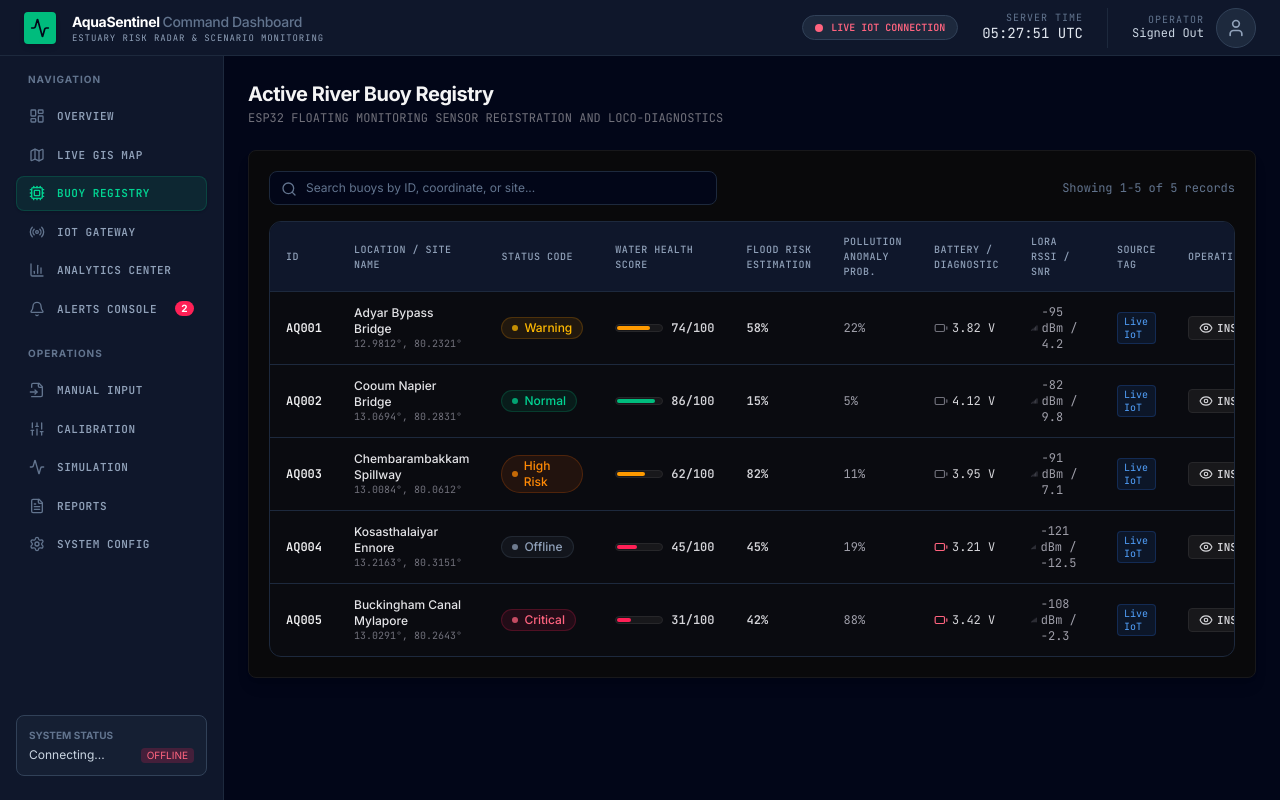
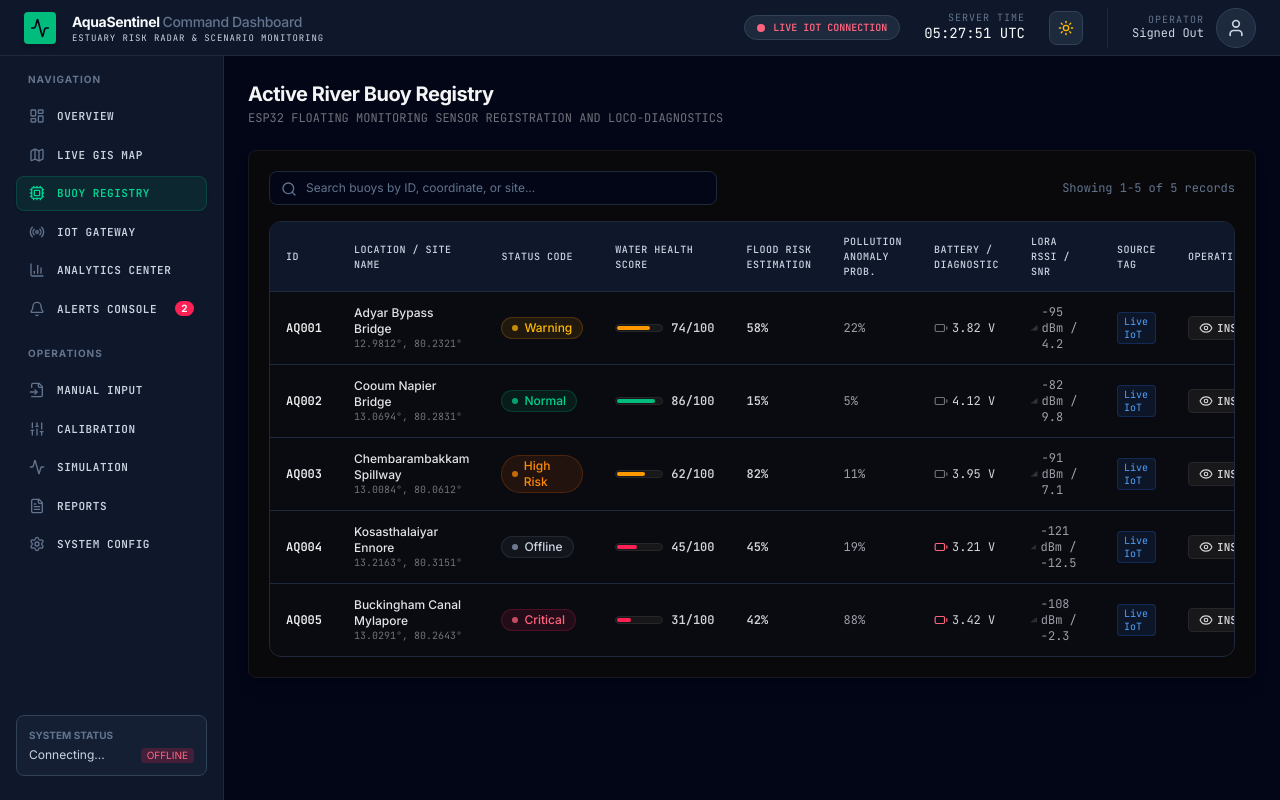
Before and after one commit to ELANGKATHIR11/AquaSentinel-, a React (Vite) app: page /sensors in a window 1280 px wide. Built offline with nearby package versions, Linux system fonts and the light colour scheme; no server answers.

Commit message:
Implement Light and Dark Mode toggle on header and sync with CSS variables

```diff
--- a/src/App.tsx
+++ b/src/App.tsx
@@ -38,6 +38,8 @@ import {
   Clock,
   User,
   Radio,
+  Sun,
+  Moon,
 } from 'lucide-react';
 
 const SidebarLink: React.FC<{
@@ -73,8 +75,13 @@ const SidebarLink: React.FC<{
 };
 
 const NavigationLayout: React.FC<{ children: React.ReactNode }> = ({ children }) => {
-  const { connectionStatus, mockMode, alerts, theme } = useDashboardStore();
+  const { connectionStatus, mockMode, alerts, theme, toggleTheme } = useDashboardStore();
   const [currentTime, setCurrentTime] = useState<string>('');
+
+  // Synchronize HTML element theme
+  useEffect(() => {
+    document.documentElement.setAttribute('data-theme', theme);
+  }, [theme]);
 
   // Live clock ticker
   useEffect(() => {
@@ -130,6 +137,19 @@ const NavigationLayout: React.FC<{ children: React.ReactNode }> = ({ children })
             <p className="text-[10px] uppercase tracking-widest leading-none text-slate-500">Server Time</p>
             <p className="text-sm font-mono text-slate-200">{currentTime}</p>
           </div>
+
+          {/* Light/Dark Mode Switcher */}
+          <button
+            onClick={toggleTheme}
+            className={`p-2 rounded-lg border transition-all cursor-pointer active:scale-95 flex items-center justify-center ${
+              theme === 'dark'
+                ? 'bg-slate-800 border-slate-700 text-amber-400 hover:bg-slate-700'
+                : 'bg-slate-100 border-slate-200 text-slate-700 hover:bg-slate-200'
+            }`}
+            title="Toggle Light/Dark Theme"
+          >
+            {theme === 'dark' ? <Sun className="w-4 h-4 text-amber-400" /> : <Moon className="w-4 h-4 text-slate-700" />}
+          </button>
 
           {/* Duty Officer identifier */}
           <div className="flex items-center gap-3 pl-6 border-l border-slate-800">
--- a/src/index.css
+++ b/src/index.css
@@ -4,6 +4,53 @@
 @theme {
   --font-sans: "Inter", ui-sans-serif, system-ui, sans-serif;
   --font-mono: "JetBrains Mono", ui-monospace, SFMono-Regular, monospace;
+}
+
+:root {
+  --bg-primary: #f8fafc;      /* slate-50 */
+  --bg-secondary: #ffffff;    /* white */
+  --border-color: #e2e8f0;    /* slate-200 */
+  --text-primary: #0f172a;    /* slate-900 */
+  --text-secondary: #475569;  /* slate-600 */
+  --panel-bg: #ffffff;
+  --panel-border: #cbd5e1;
+}
+
+[data-theme="dark"] {
+  --bg-primary: #020617;      /* slate-950 */
+  --bg-secondary: #0f172a;    /* slate-900 */
+  --border-color: #1e293b;    /* slate-800 */
+  --text-primary: #f8fafc;    /* slate-50 */
+  --text-secondary: #cbd5e1;  /* slate-300 */
+  --panel-bg: #0f172a;
+  --panel-border: #1e293b;
+}
+
+body {
+  background-color: var(--bg-primary);
+  color: var(--text-primary);
+  transition: background-color 0.2s ease, color 0.2s ease;
+}
+
+/* Redefine slate backgrounds and texts to follow theme variables */
+.bg-slate-950 {
+  background-color: var(--bg-primary) !important;
+}
+
+.bg-slate-900 {
+  background-color: var(--bg-secondary) !important;
+}
+
+.border-slate-800 {
+  border-color: var(--border-color) !important;
+}
+
+.text-slate-100, .text-slate-200, .text-white {
+  color: var(--text-primary) !important;
+}
+
+.text-slate-300, .text-slate-400 {
+  color: var(--text-secondary) !important;
 }
 
 /* Scrollbar styles matching the command center style */
@@ -25,20 +72,20 @@
   background: #334155; /* slate-700 */
 }
 
-/* Custom dark Leaflet overrides */
+/* Custom Leaflet overrides */
 .leaflet-container {
   font-family: 'Inter', sans-serif !important;
-  background-color: #020617 !important; /* slate-950 */
+  background-color: var(--bg-primary) !important;
 }
 
 .leaflet-popup-content-wrapper {
-  background-color: #0f172a !important; /* slate-900 */
-  color: #f8fafc !important; /* slate-50 */
-  border: 1px solid #1e293b !important; /* slate-800 */
+  background-color: var(--bg-secondary) !important;
+  color: var(--text-primary) !important;
+  border: 1px solid var(--border-color) !important;
   border-radius: 8px !important;
   padding: 0 !important;
   font-size: 11px !important;
-  box-shadow: 0 10px 15px -3px rgba(0, 0, 0, 0.5) !important;
+  box-shadow: 0 10px 15px -3px rgba(0, 0, 0, 0.15) !important;
 }
 
 .leaflet-popup-content {
@@ -47,25 +94,26 @@
 }
 
 .leaflet-popup-tip {
-  background-color: #0f172a !important;
-  border-left: 1px solid #1e293b !important;
-  border-bottom: 1px solid #1e293b !important;
+  background-color: var(--bg-secondary) !important;
+  border-left: 1px solid var(--border-color) !important;
+  border-bottom: 1px solid var(--border-color) !important;
 }
 
 .leaflet-bar {
-  border: 1px solid #1e293b !important;
+  border: 1px solid var(--border-color) !important;
   box-shadow: none !important;
 }
 
 .leaflet-bar a {
-  background-color: #0f172a !important;
-  color: #cbd5e1 !important; /* slate-300 */
-  border-bottom: 1px solid #1e293b !important;
+  background-color: var(--bg-secondary) !important;
+  color: var(--text-secondary) !important;
+  border-bottom: 1px solid var(--border-color) !important;
   transition: all 0.15s ease;
 }
 
 .leaflet-bar a:hover {
-  background-color: #1e293b !important;
+  background-color: var(--bg-primary) !important;
+  color: var(--text-primary) !important;
   color: #ffffff !important;
 }
 
```
